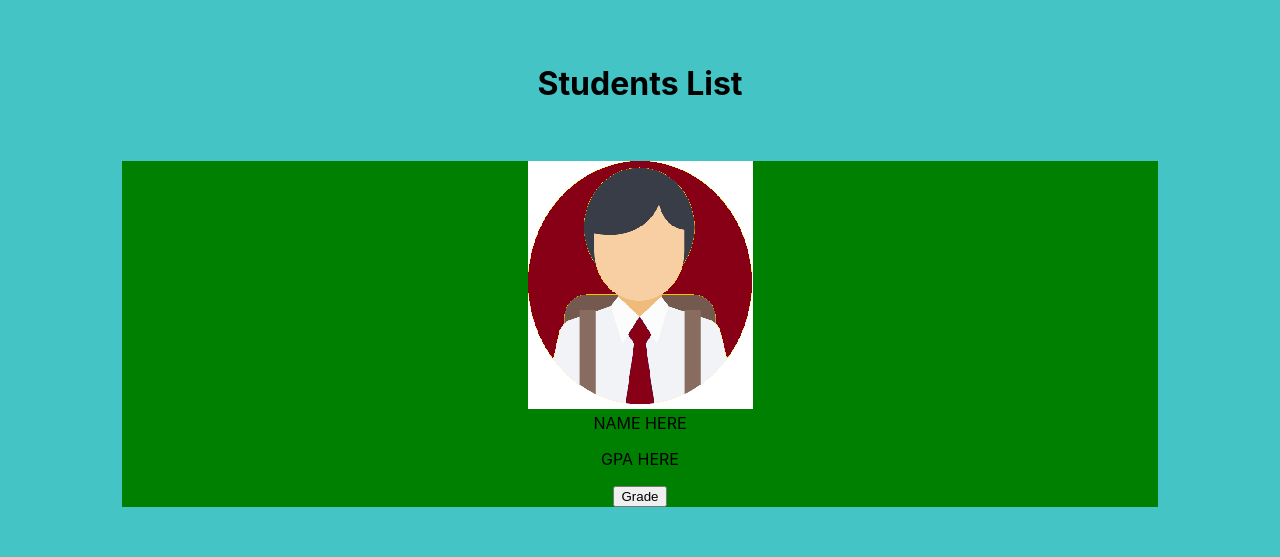
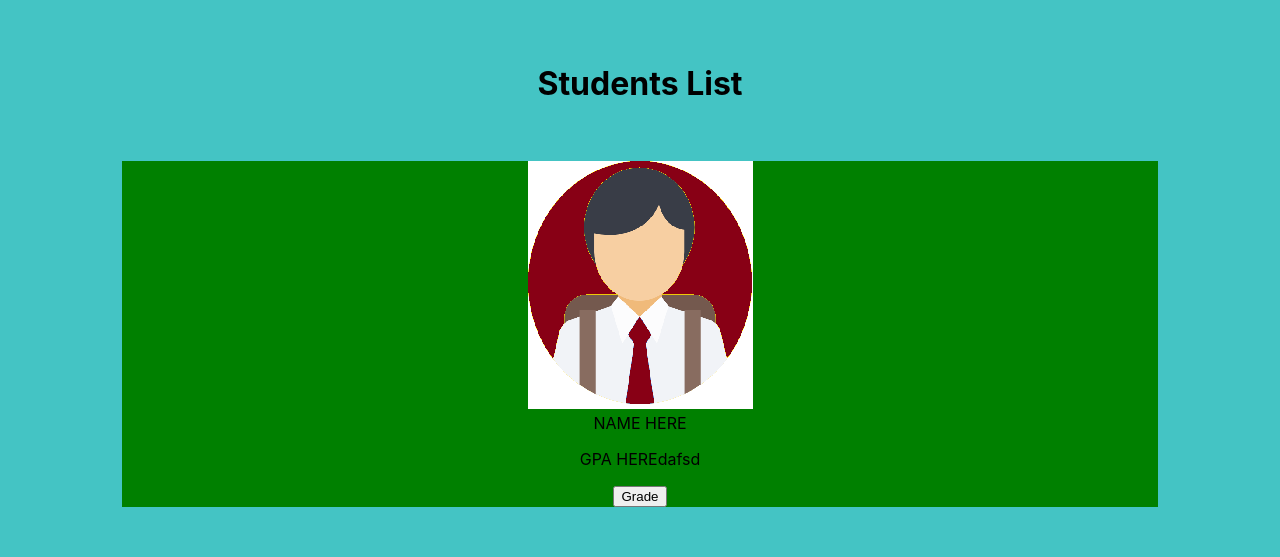
Before and after one commit to berton-quon/midtermproject, a React (Create React App) app: page / in a window 1280 px wide. Shown: the top 557 px of the page. Built offline with nearby package versions, Linux system fonts and the light colour scheme.

Commit message:
Remove card output

```diff
--- a/src/App.js
+++ b/src/App.js
@@ -7,9 +7,7 @@ import Cards from './Components/Cards';
 function App() {
   return (
     <div className="App">
-
     <h1>Students List</h1>
-    <Cards/>
     <Students/>
     </div>
   );
--- a/src/Components/Cards.js
+++ b/src/Components/Cards.js
@@ -2,7 +2,7 @@ import React, { Component } from 'react';
 import { Card } from 'react-bootstrap';
 import { Button } from 'react-bootstrap';
 
-export default function Cards() {
+export default function Cards(Students) {
 
   function importAll(r) {
     let images = {};
@@ -18,9 +18,9 @@ export default function Cards() {
         <Card>
           <Card.Img variant="top" src={images['s1.png']}/>
           <Card.Body>
-            <Card.Title>NAME HERE</Card.Title>
+            <Card.Title>NAME HERE{Students.name}</Card.Title>
             <Card.Text>
-              GPA HERE
+              GPA HEREdafsd
             </Card.Text>
             <Button variant="primary">Grade</Button>
           </Card.Body>
```
